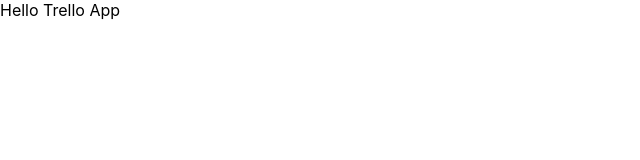
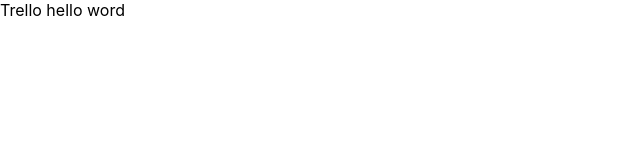
Before and after one commit to HoaLe69/trello-clone-ui, a React (Create React App) app: page / in a window 1280 px wide. Shown: the top 160 px of the page, without its empty margins (0-640 px from the left). Built offline with nearby package versions, Linux system fonts and the light colour scheme.

Commit message:
quickfix:husky

```diff
--- a/package.json
+++ b/package.json
@@ -23,7 +23,7 @@
   },
   "husky": {
     "hooks": {
-      "pre-commit": "lint-staged"
+      "pre-commit": "npm run format"
     }
   },
   "esintConfig": {
--- a/src/App.js
+++ b/src/App.js
@@ -1,5 +1,10 @@
+import { useState } from "react"
+
           function App() {
-  return <div className="App">Hello Trello App</div>
+            const [isStart , setIsStart] = useState(false)
+  return <div className="App"><div>
+    Trello hello word
+    </div></div>
 }
 
 export default App
```
